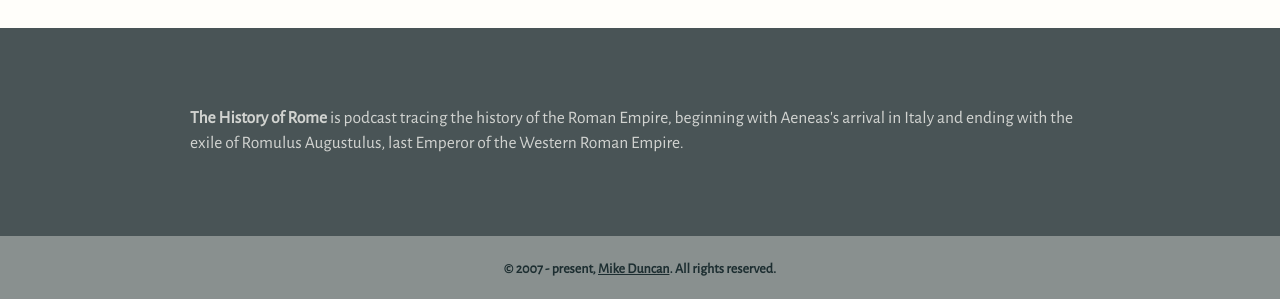
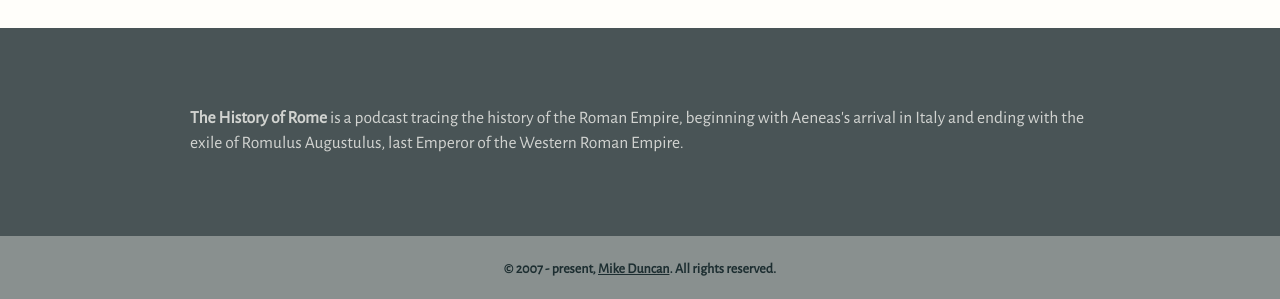
Before and after one commit to Brandi-Duncan/thehistoryofrome.com, a Jekyll site: the page built from index.html, in a window 1280 px wide and 900 px high, scrolled down 5455 px. Shown: the part 598-897 px from the top of the window. Built offline with Jekyll 4.4.1, drawn with Linux system fonts in a browser that asks for light colours.

```diff
--- a/_includes/footer.html
+++ b/_includes/footer.html
@@ -1,6 +1,6 @@
 <footer class="footer">
     <div class="wrap">
-        <p><strong>The History of Rome</strong> is podcast tracing the history of the Roman Empire, beginning with Aeneas's arrival in Italy and ending with the exile of Romulus Augustulus, last Emperor of the Western Roman Empire.</p>
+        <p><strong>The History of Rome</strong> is a podcast tracing the history of the Roman Empire, beginning with Aeneas's arrival in Italy and ending with the exile of Romulus Augustulus, last Emperor of the Western Roman Empire.</p>
     </div>
     <div class="footer__legal">
         <div class="wrap">
```
